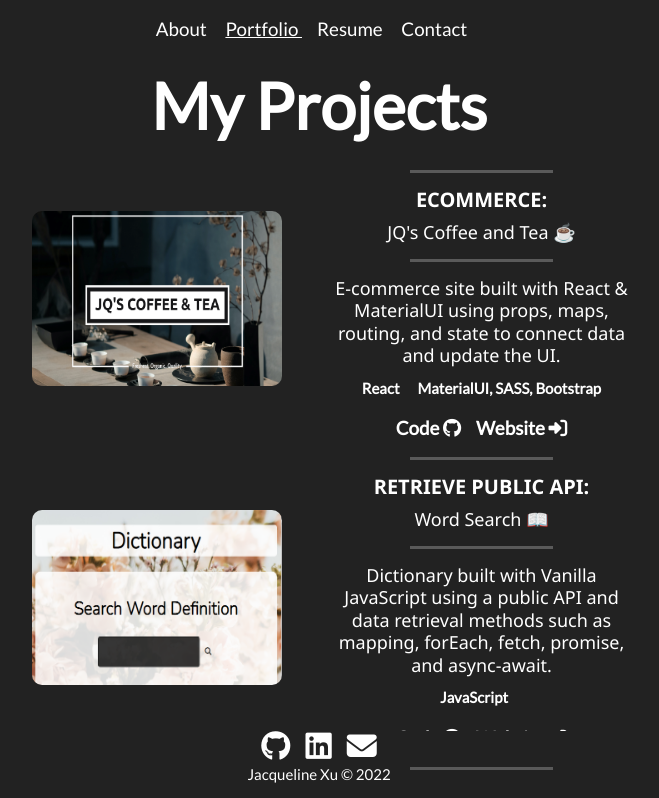
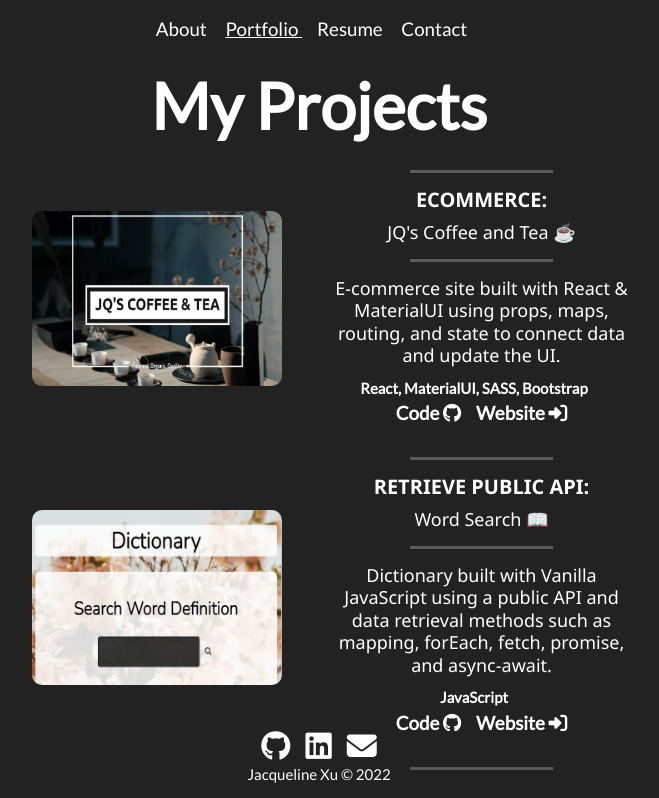
Before and after one commit to jqjacq/jqjacq.github.io, a React (Create React App) app: page /projects in a window 1280 px wide. Shown: the top 798 px of the page, without its empty margins (321-980 px from the left). Built offline with nearby package versions, Linux system fonts and the light colour scheme; the HTML template or start-up script is replaced by a standard one.

Commit message:
minor margin/padding adjustment

```diff
--- a/src/components/Projects.js
+++ b/src/components/Projects.js
@@ -28,10 +28,8 @@ export default function Projects() {
             <h6 className="project-description" >
               {project.description}
             </h6>
-          <p className="language bold centerText">
+            <div className="language bold centerText">
               <span className="language rightMargin"> {project.language} </span>
-            <span className="framework">{project.framework}</span>
-          </p>
             <div className="codelink bold centerText">
               <a target="_blank " href={`https://github.com/jqjacq/${project.link}`}>
               Code <i className="fa fa-github"></i>
@@ -44,6 +42,7 @@ export default function Projects() {
             </div>
           </div>
         </div>
+      </div>
       ))}
       </div>
     </>
--- a/src/data/projects.js
+++ b/src/data/projects.js
@@ -3,8 +3,7 @@ const projects = [{
         name: "JQ's Coffee and Tea ☕",
         projecttype: "Ecommerce",
         img: `${process.env.PUBLIC_URL}/img/project1.png`,
-        language: "React",
-        framework: "MaterialUI, SASS, Bootstrap",
+        language: "React, MaterialUI, SASS, Bootstrap",
         description: `E-commerce site built with React & MaterialUI using props, maps, routing, and state to connect data and update the UI.`,
         className: "activeproject",
         link: "Drinks_Ecommerce"
--- a/src/index.css
+++ b/src/index.css
@@ -64,6 +64,7 @@ a:active {
 
 .codelink {
   font-size: 1.25rem;
+  padding-bottom: 1rem;
 }
 
 .nav-container {
--- a/src/index.scss
+++ b/src/index.scss
@@ -56,6 +56,7 @@ a {
 }
 .codelink {
     font-size: 1.25rem;
+    padding-bottom: 1rem;
 }
 //NAVBAR
 .nav-container {
@@ -100,6 +101,7 @@ a {
             // height: 350px;
             border-radius: 10px;
             margin: auto;
+
         }
     .project-description {
         font-size: 1.2rem;
```
Also changed, not shown: 1 other file (tests, documents, lock files or other folders). Lines whose indentation alone changed are shown as unchanged.
